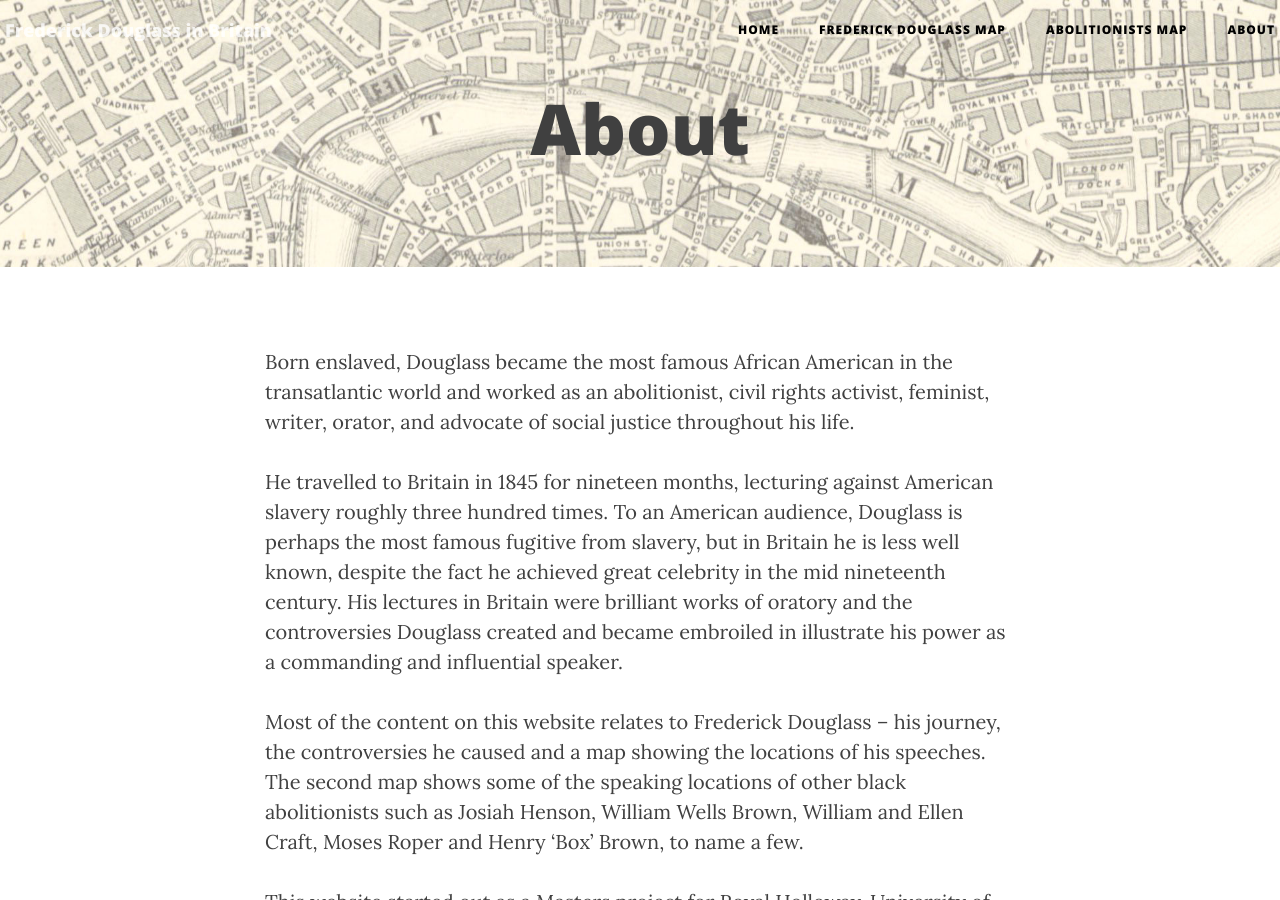
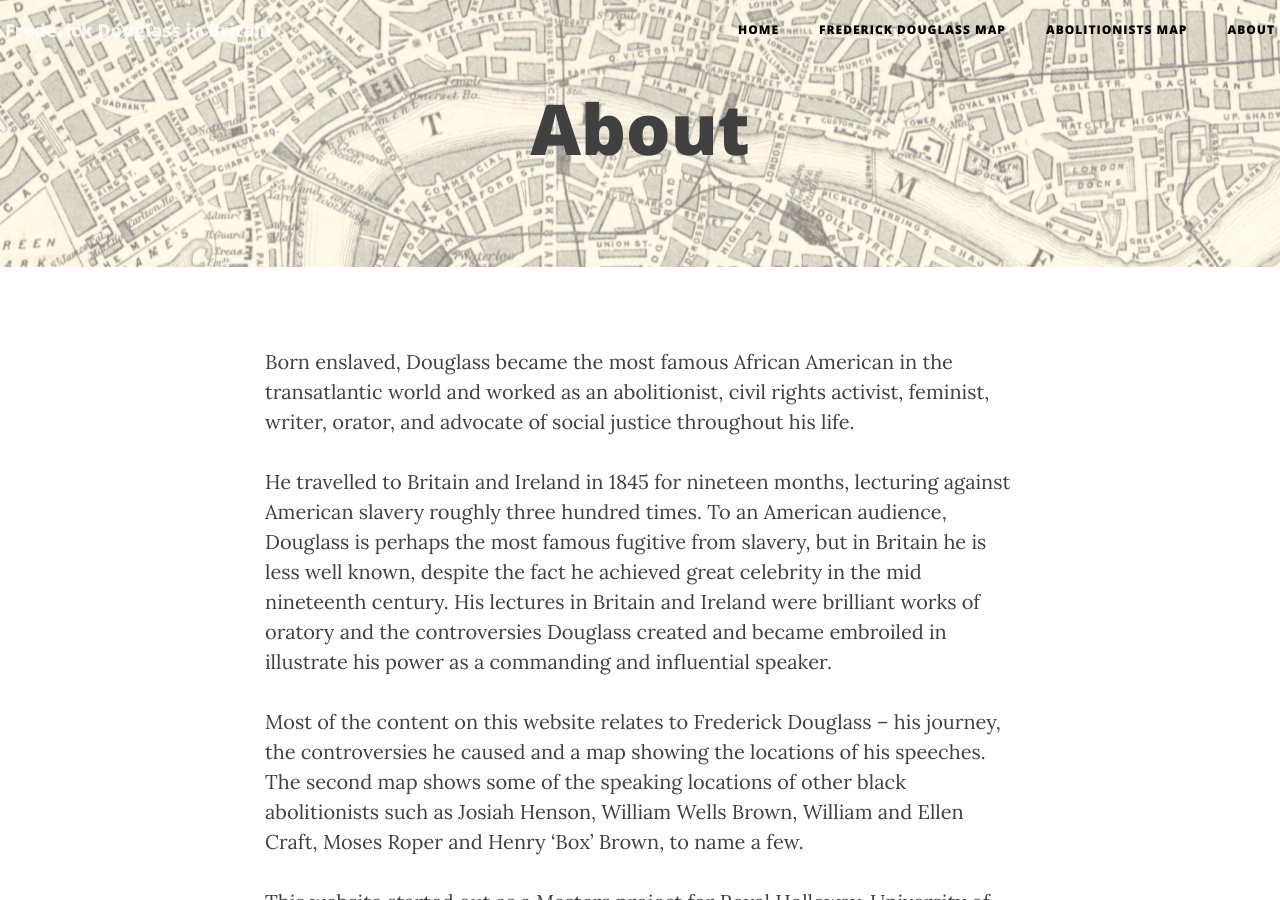
Before and after one commit to FDUK/fduk.github.io, a Jekyll site: the page built from about.md, in a window 1280 px wide and 900 px high. Built offline with Jekyll 4.4.1, drawn with Linux system fonts in a browser that asks for light colours; nearby versions of some CDN libraries.

Commit message:
Update about.md

```diff
--- a/about.md
+++ b/about.md
@@ -6,7 +6,7 @@ innav: yes
 
 Born enslaved, Douglass became the most famous African American in the transatlantic world and worked as an abolitionist, civil rights activist, feminist, writer, orator, and advocate of social justice throughout his life.
 
-He travelled to Britain in 1845 for nineteen months, lecturing against American slavery roughly three hundred times. To an American audience, Douglass is perhaps the most famous fugitive from slavery, but in Britain he is less well known, despite the fact he achieved great celebrity in the mid nineteenth century. His lectures in Britain were brilliant works of oratory and the controversies Douglass created and became embroiled in illustrate his power as a commanding and influential speaker.
+He travelled to Britain and Ireland in 1845 for nineteen months, lecturing against American slavery roughly three hundred times. To an American audience, Douglass is perhaps the most famous fugitive from slavery, but in Britain he is less well known, despite the fact he achieved great celebrity in the mid nineteenth century. His lectures in Britain and Ireland were brilliant works of oratory and the controversies Douglass created and became embroiled in illustrate his power as a commanding and influential speaker.
 
 Most of the content on this website relates to Frederick Douglass – his journey, the controversies he caused and a map showing the locations of his speeches. The second map shows some of the speaking locations of other black abolitionists such as Josiah Henson, William Wells Brown, William and Ellen Craft, Moses Roper and Henry ‘Box’ Brown, to name a few.
 
```
